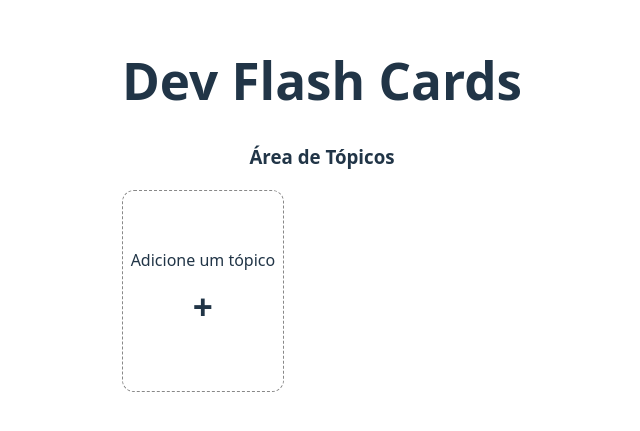
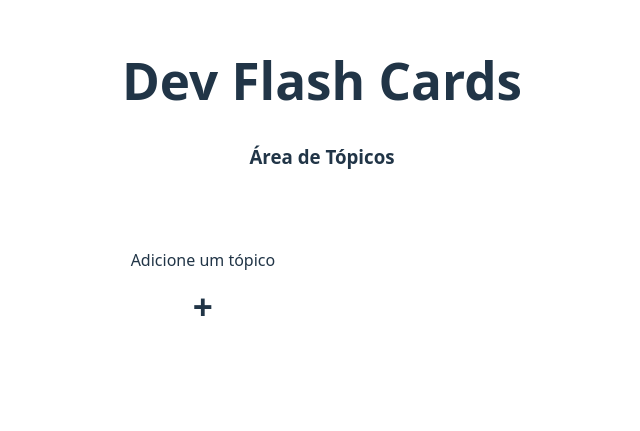
Before and after one commit to kalvinkm/dev-flashcards, a React (Vite) app: page / in a window 1280 px wide. Shown: the part 195-626 px from the top of the page, without its empty margins (318-958 px from the left). Built offline with nearby package versions, Linux system fonts and the light colour scheme.

Commit message:
:lipstick: style: improve AddAreaCard hover and focus states

```diff
--- a/src/components/AddAreaCard/index.css
+++ b/src/components/AddAreaCard/index.css
@@ -2,14 +2,16 @@
   all: unset;
   width: 160px;
   height: 200px;
-  border: 1px dashed #888;
+  border: 1px dashed rgba(255, 255, 255, 0.4);
   border-radius: 12px;
   display: flex;
   flex-direction: column;
   justify-content: center;
   align-items: center;
   cursor: pointer;
-  transition: all 0.2s ease;
+  transition:
+    transform 0.2s ease,
+    border-color 0.2s ease;
 }
 
 .addition-card:hover {
```
